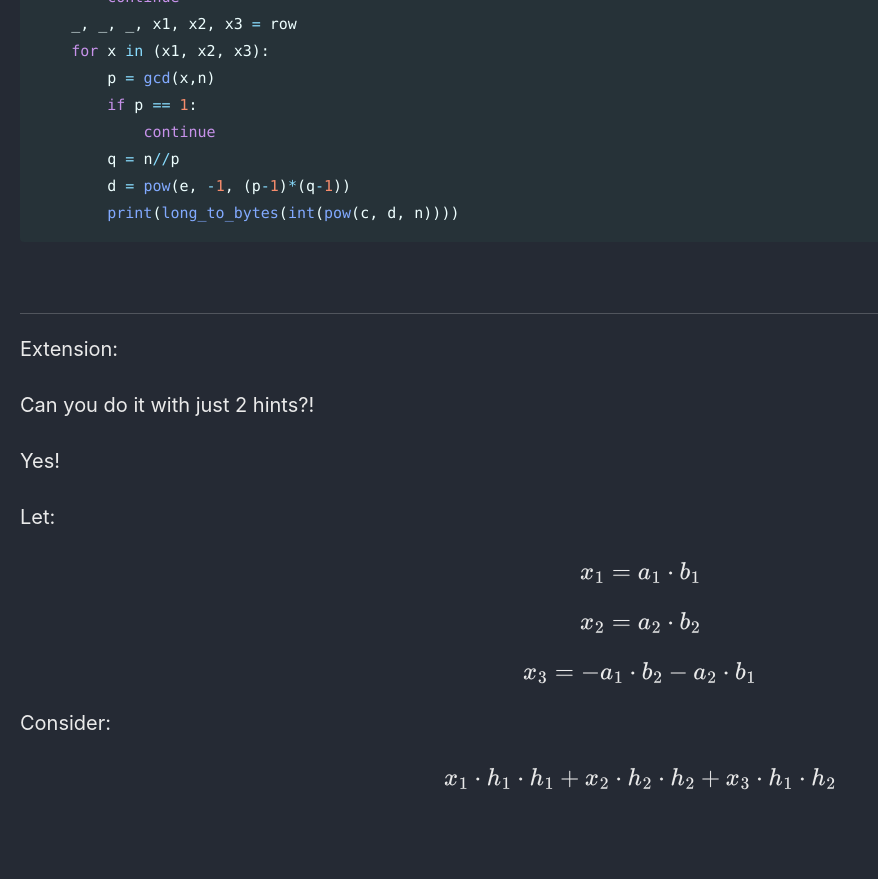
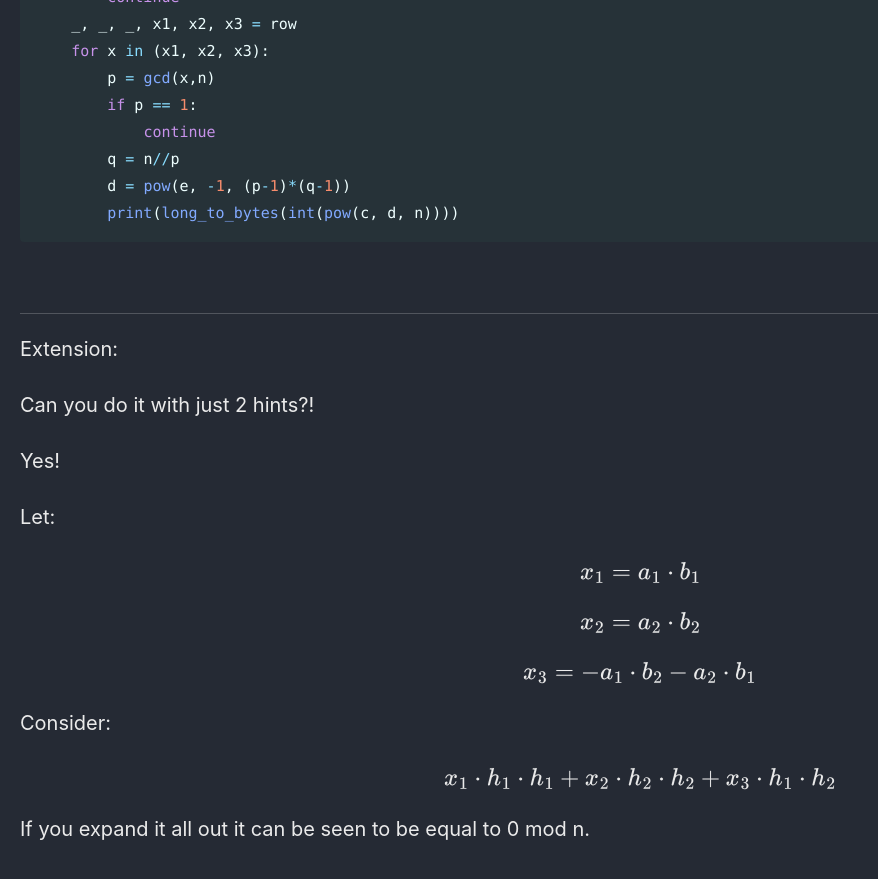
Before and after one commit to Connor-McCartney/Connor-McCartney.github.io, a Jekyll site: the page built from _pages/cryptography/other/apbq-rsa-ii-DUCTF-2023.md, in a window 1280 px wide and 900 px high, scrolled down 2379 px. Shown: the top 879 px of the window, without its empty margins (0-878 px from the left). Built offline with Jekyll 4.4.1, drawn with Linux system fonts in a browser that asks for light colours; cached includes are drawn as plain includes; before the commit the page ends 3223 px from its top, so only the background shows below that.

Commit message:
Update apbq-rsa-ii-DUCTF-2023.md

```diff
--- a/_pages/cryptography/other/apbq-rsa-ii-DUCTF-2023.md
+++ b/_pages/cryptography/other/apbq-rsa-ii-DUCTF-2023.md
@@ -114,3 +114,5 @@ $$x_3 = -a_1 \cdot b_2 - a_2 \cdot b_1$$
 Consider:
 
 $$x_1 \cdot h_1 \cdot h_1 + x_2 \cdot h_2 \cdot h_2 + x_3 \cdot h_1 \cdot h_2$$
+
+If you expand it all out it can be seen to be equal to 0 mod n.
```
